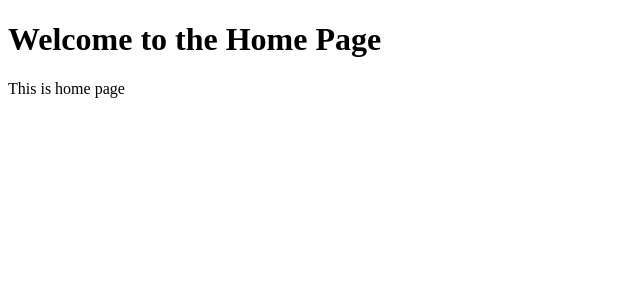
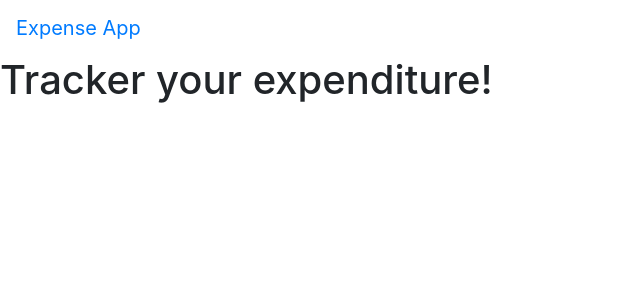
Before and after one commit to dev-shinde/Flipr-Hack, a Flask app: page / in a window 1280 px wide. Shown: the top 300 px of the page, without its empty margins (0-640 px from the left). Run offline with Flask 2, Linux system fonts and the light colour scheme.

Commit message:
Adding bootstrap starter template

```diff
--- a/templates/index.html
+++ b/templates/index.html
@@ -1,10 +1,26 @@
-<!DOCTYPE html>
-<html>
-<body>
+<!doctype html>
+<html lang="en">
+  <head>
+    <!-- Required meta tags -->
+    <meta charset="utf-8">
+    <meta name="viewport" content="width=device-width, initial-scale=1, shrink-to-fit=no">
 
-<h1>Welcome to the Home Page</h1>
+    <!-- Bootstrap CSS -->
+    <link rel="stylesheet" href="https://cdn.jsdelivr.net/npm/bootstrap@4.3.1/dist/css/bootstrap.min.css" integrity="sha384-ggOyR0iXCbMQv3Xipma34MD+dH/1fQ784/j6cY/iJTQUOhcWr7x9JvoRxT2MZw1T" crossorigin="anonymous">
 
-<p>This is home page</p>
+    <title>Expense Tracker</title>
+  </head>
+  <body>
+    <nav class="navbar">
+        <a href="" class="navbar-brand">Expense App</a>
 
-</body>
+    </nav>
+    <h1>Tracker your expenditure!</h1>
+
+    <!-- Optional JavaScript -->
+    <!-- jQuery first, then Popper.js, then Bootstrap JS -->
+    <script src="https://code.jquery.com/jquery-3.3.1.slim.min.js" integrity="sha384-q8i/X+965DzO0rT7abK41JStQIAqVgRVzpbzo5smXKp4YfRvH+8abtTE1Pi6jizo" crossorigin="anonymous"></script>
+    <script src="https://cdn.jsdelivr.net/npm/popper.js@1.14.7/dist/umd/popper.min.js" integrity="sha384-UO2eT0CpHqdSJQ6hJty5KVphtPhzWj9WO1clHTMGa3JDZwrnQq4sF86dIHNDz0W1" crossorigin="anonymous"></script>
+    <script src="https://cdn.jsdelivr.net/npm/bootstrap@4.3.1/dist/js/bootstrap.min.js" integrity="sha384-JjSmVgyd0p3pXB1rRibZUAYoIIy6OrQ6VrjIEaFf/nJGzIxFDsf4x0xIM+B07jRM" crossorigin="anonymous"></script>
+  </body>
 </html>
```
Also changed, not shown: README.md, img.png, img_1.png (deleted).
